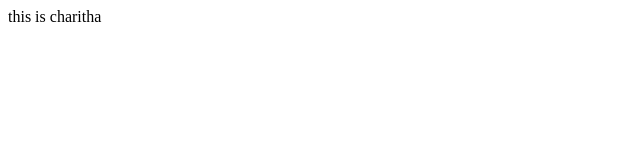
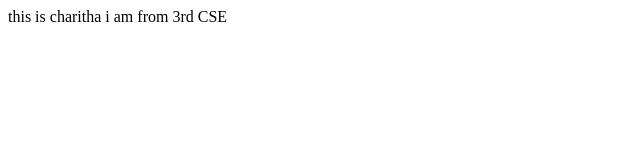
Before and after one commit to Charitha-Velpula/Charitha-Velpula.github.io, a plain HTML site: page index.html in a window 1280 px wide. Shown: the whole page, without its empty margins (0-640 px from the left). Drawn offline with Linux system fonts and the light colour scheme.

Commit message:
just changed

```diff
--- a/index.html
+++ b/index.html
@@ -8,5 +8,6 @@
 </head>
 <body>
     this is charitha
+    i am from 3rd CSE
 </body>
 </html>
```
